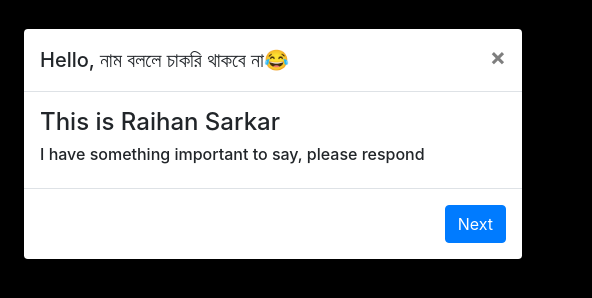
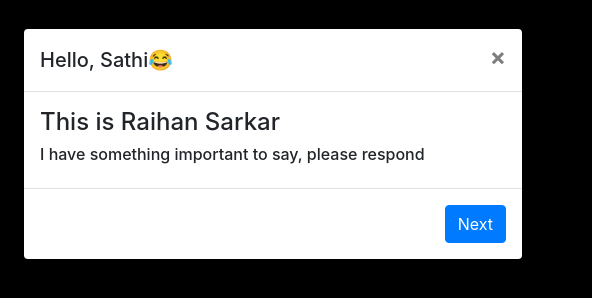
Before and after one commit to abukawsar47/propse-her, a plain HTML site: page index.html in a window 1280 px wide. Shown: the full height of the page, 367-959 px from the left. Drawn offline with nearby package versions, Linux system fonts and the light colour scheme.

Commit message:
feat: name changed

```diff
--- a/index.html
+++ b/index.html
@@ -37,7 +37,7 @@
   <div class="modal-dialog"  role="document">
     <div class="modal-content">
       <div class="modal-header">
-        <h5 class="modal-title" id="exampleModalLabel">Hello, নাম বললে চাকরি থাকবে না😂</h5>
+        <h5 class="modal-title" id="exampleModalLabel">Hello, Sathi😂</h5>
         <button type="button" class="close" data-dismiss="modal" aria-label="Close">
           <span aria-hidden="true">&times;</span>
         </button>
```
